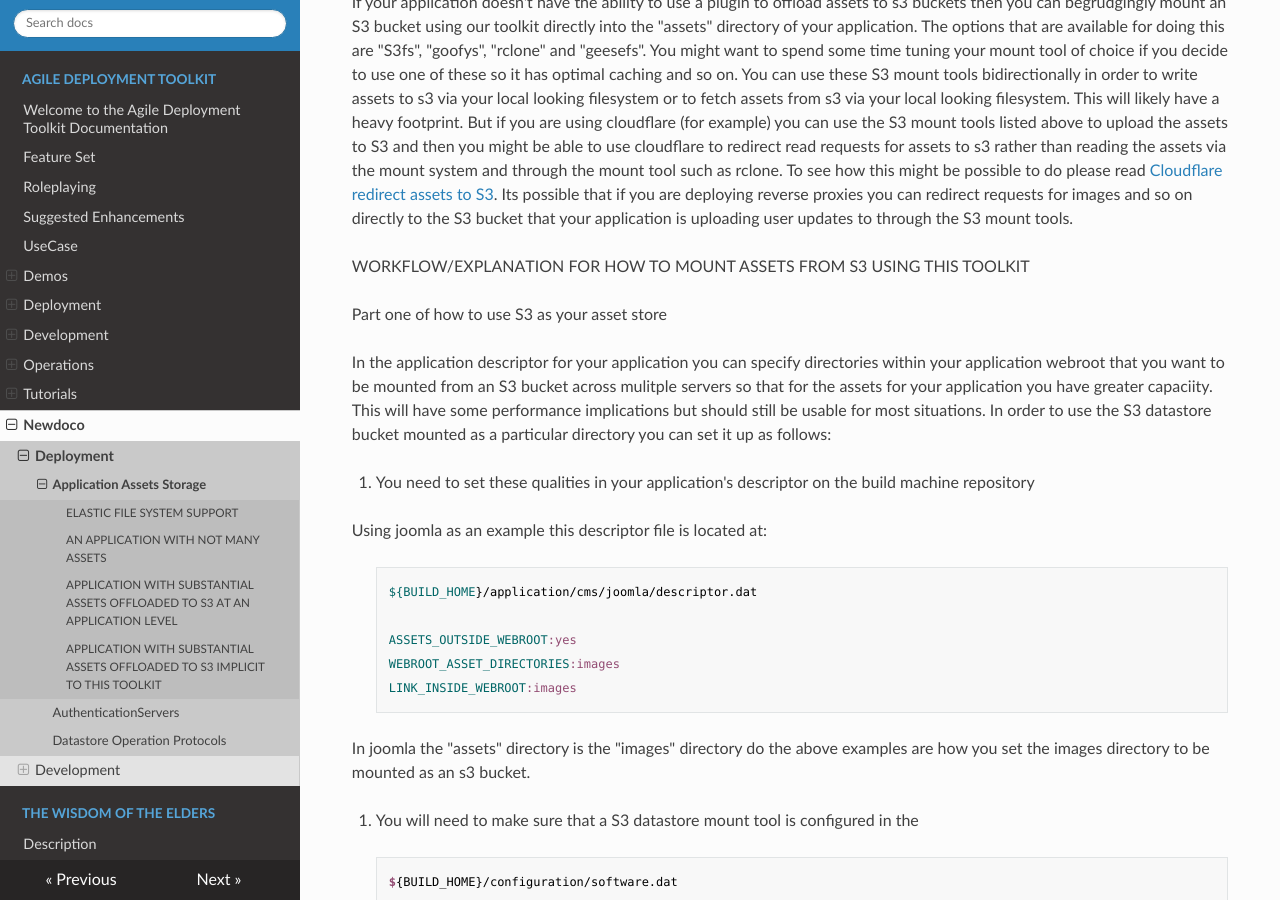
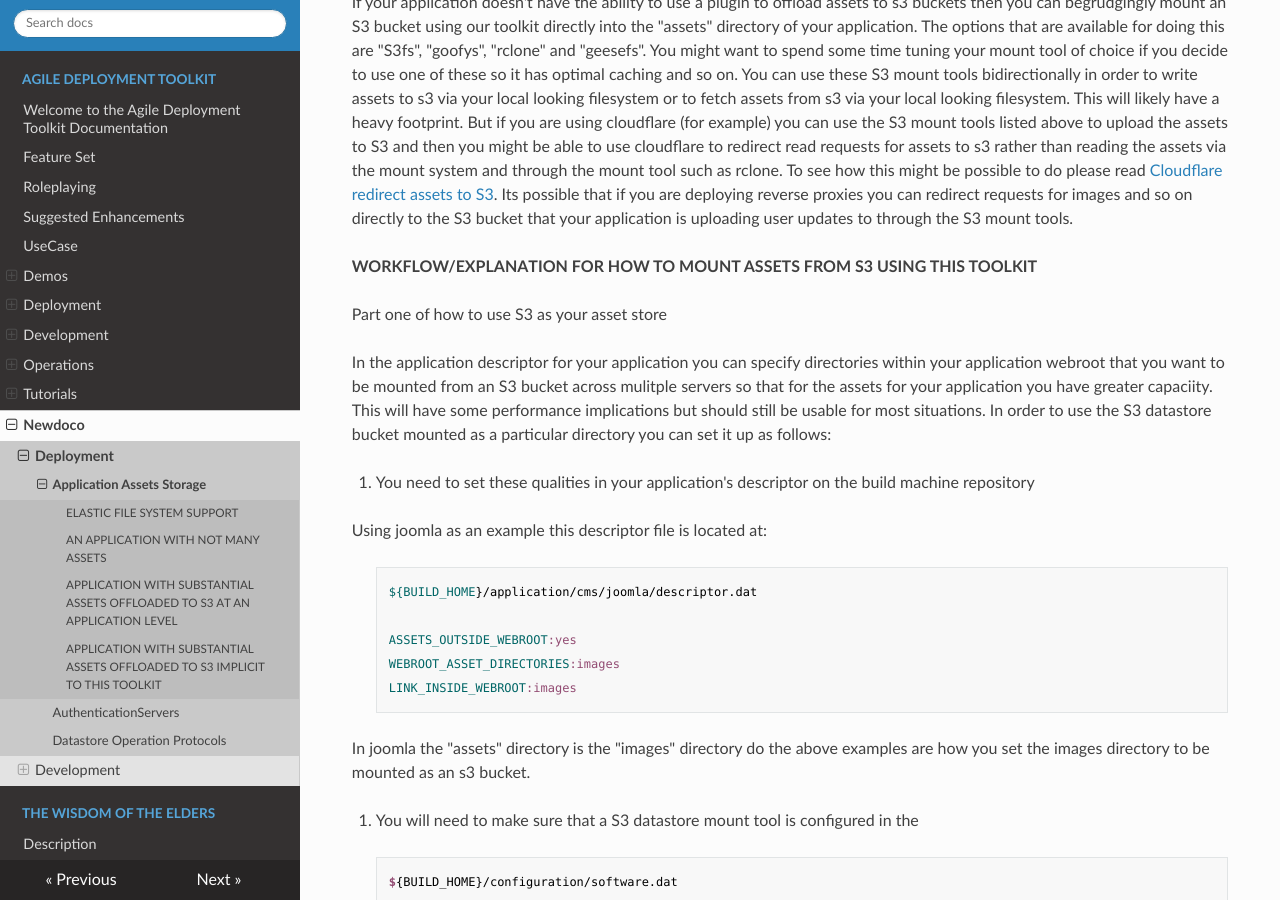
Before and after one commit to wintersys-dev/adt-documentation, an MkDocs documentation site: the page built from docs/Agile Deployment Toolkit/newdoco/Deployment/Application Assets Storage.md, in a window 1280 px wide and 900 px high, scrolled down 1025 px. Built offline with MkDocs 1.6.1, drawn with Linux system fonts in a browser that asks for light colours; nearby versions of some CDN libraries.

```diff
--- a/docs/Agile Deployment Toolkit/newdoco/Deployment/Application Assets Storage.md
+++ b/docs/Agile Deployment Toolkit/newdoco/Deployment/Application Assets Storage.md
@@ -33,7 +33,7 @@ Your application is expected to create a substantial amount of asset data such a
 
 If your application doesn't have the ability to use a plugin to offload assets to s3 buckets then you can begrudgingly mount an S3 bucket using our toolkit directly into the "assets" directory of your application. The options that are available for doing this are "S3fs", "goofys", "rclone" and "geesefs". You might want to spend some time tuning your mount tool of choice if you decide to use one of these so it has optimal caching and so on. You can use these S3 mount tools bidirectionally in order to write assets to s3 via your local looking filesystem or to fetch assets from s3 via your local looking filesystem. This will likely have a heavy footprint. But if you are using cloudflare (for example) you can use the S3 mount tools listed above to upload the assets to S3 and then you might be able to use cloudflare to redirect read requests for assets to s3 rather than reading the assets via the mount system and through the mount tool such as rclone. To see how this might be possible to do please read [Cloudflare redirect assets to S3](https://developers.cloudflare.com/rules/cloud-connector/examples/route-images-to-s3/). Its possible that if you are deploying reverse proxies you can redirect requests for images and so on directly to the S3 bucket that your application is uploading user updates to through the S3 mount tools.
 
-WORKFLOW/EXPLANATION FOR HOW TO MOUNT ASSETS FROM S3 USING THIS TOOLKIT
+**WORKFLOW/EXPLANATION FOR HOW TO MOUNT ASSETS FROM S3 USING THIS TOOLKIT**
 
 Part one of how to use S3 as your asset store
 
```
